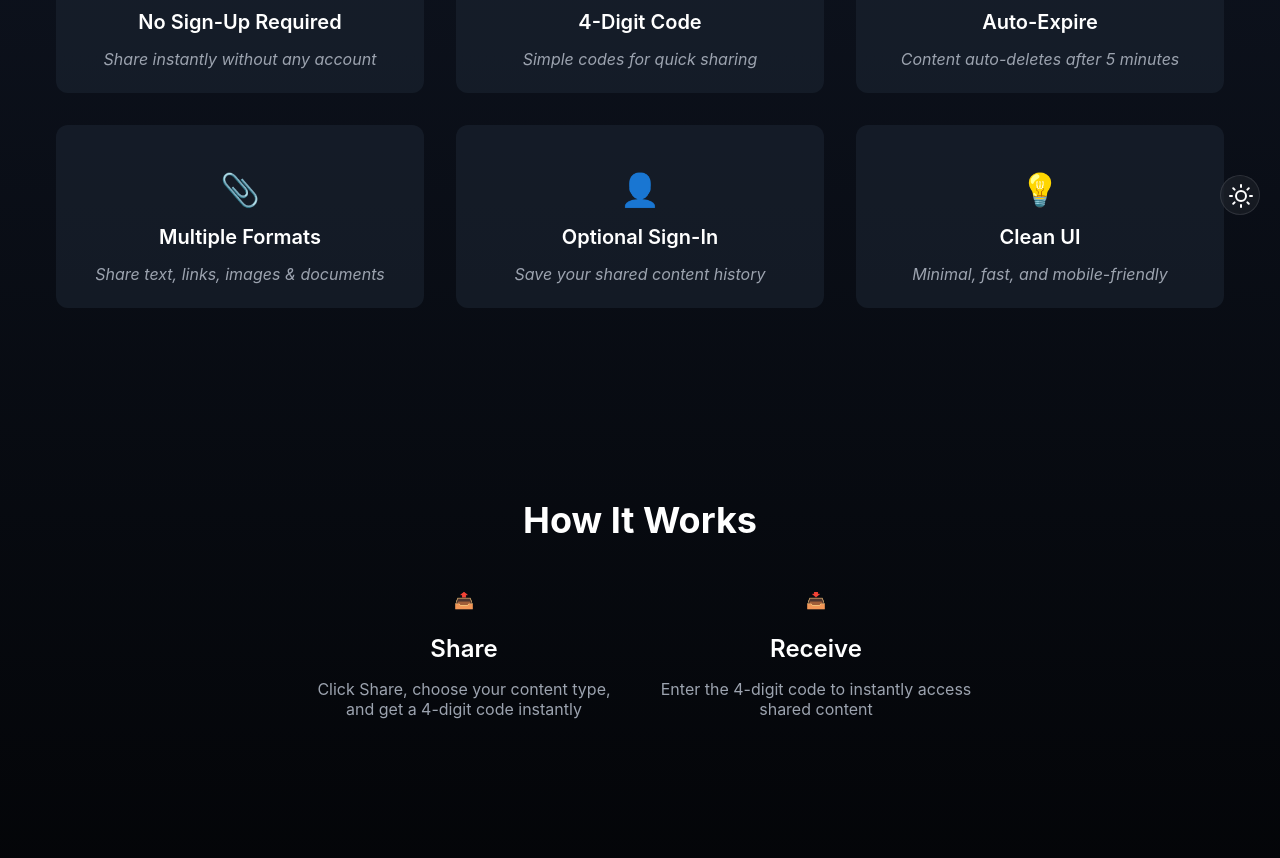
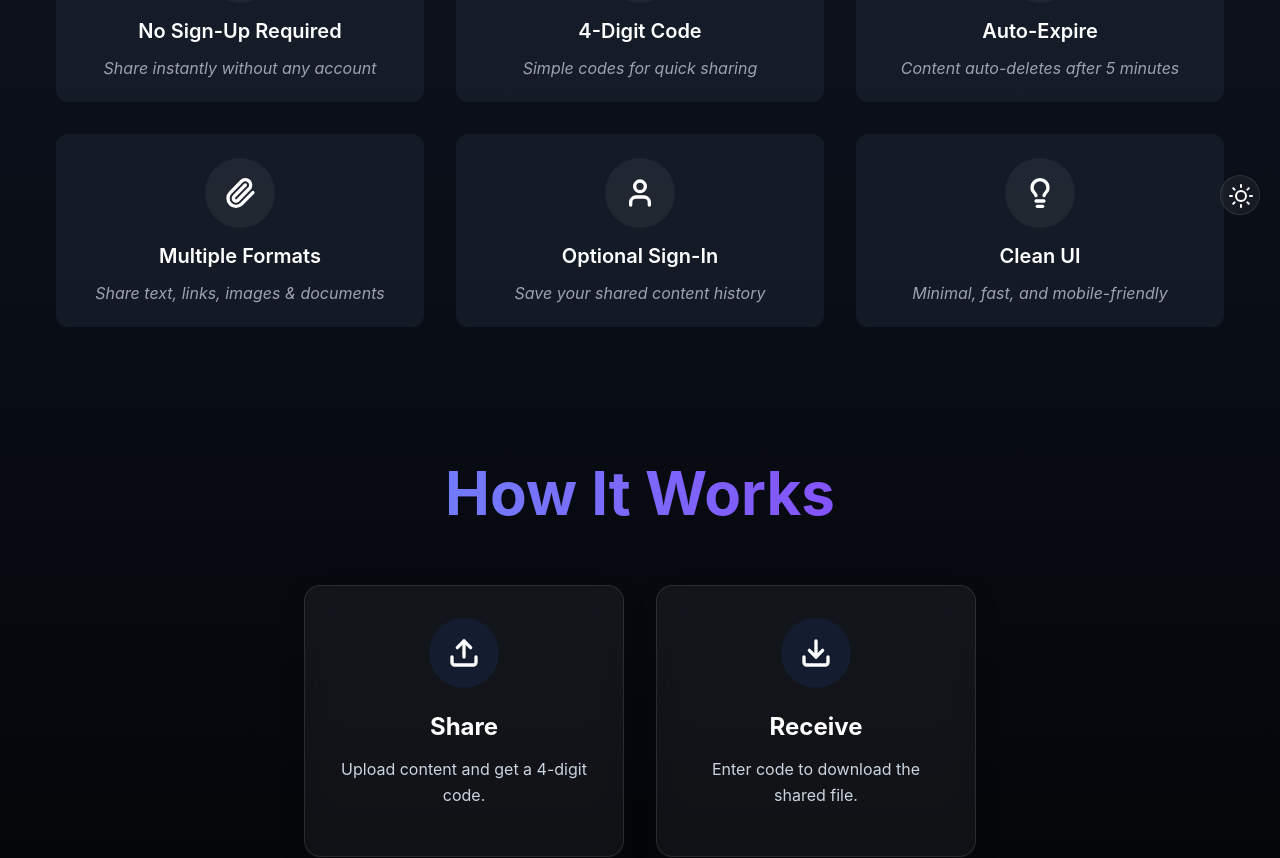
Before and after one commit to Vinoth82003/shareme, a Next.js app: page / in a window 1280 px wide. Shown: the part 540-1398 px from the top of the page. Built offline with nearby package versions, Linux system fonts and the light colour scheme.

Commit message:
Updated icons

```diff
--- a/package.json
+++ b/package.json
@@ -11,6 +11,7 @@
   "dependencies": {
     "@vercel/blob": "^1.1.1",
     "framer-motion": "^12.16.0",
+    "lucide-react": "^0.522.0",
     "mongoose": "^8.15.1",
     "next": "15.3.3",
     "react": "^19.0.0",
--- a/src/app/page.js
+++ b/src/app/page.js
@@ -1,52 +1,62 @@
-"use client"
-import { useState,useEffect } from 'react';
-import Features from '@/components/Features/Features';
-import styles from './page.module.css';
-import CTA from '@/components/CTA/CTA';
-import {  PageLoader } from '@/components/Loading/Loading';
+"use client";
+import { useState, useEffect } from "react";
+import Features from "@/components/Features/Features";
+import styles from "./page.module.css";
+import CTA from "@/components/CTA/CTA";
+import { PageLoader } from "@/components/Loading/Loading";
+import {
+  Upload,
+  Download,
+  Lock,
+  Hash,
+  Clock,
+  Paperclip,
+  User,
+  Lightbulb,
+} from "lucide-react";
 
 export default function Home() {
   const [isPageLoading, setIsPageLoading] = useState(true);
 
   const features = [
     {
-      emoji:"🔐",
-      title:"No Sign-Up Required",
-      description:"Share instantly without any account"
+      Icon: Lock,
+      title: "No Sign-Up Required",
+      description: "Share instantly without any account",
     },
     {
-      emoji:"🔢",
-      title:"4-Digit Code",
-      description:"Simple codes for quick sharing"
+      Icon: Hash,
+      title: "4-Digit Code",
+      description: "Simple codes for quick sharing",
     },
     {
-      emoji:"⏱️",
-      title:"Auto-Expire",
-      description:"Content auto-deletes after 5 minutes"
+      Icon: Clock,
+      title: "Auto-Expire",
+      description: "Content auto-deletes after 5 minutes",
     },
     {
-      emoji:"📎",
-      title:"Multiple Formats",
-      description:"Share text, links, images & documents"
+      Icon: Paperclip,
+      title: "Multiple Formats",
+      description: "Share text, links, images & documents",
     },
     {
-      emoji:"👤",
-      title:"Optional Sign-In",
-      description:"Save your shared content history"
+      Icon: User,
+      title: "Optional Sign-In",
+      description: "Save your shared content history",
     },
     {
-      emoji:"💡",
-      title:"Clean UI",
-      description:"Minimal, fast, and mobile-friendly"
+      Icon: Lightbulb,
+      title: "Clean UI",
+      description: "Minimal, fast, and mobile-friendly",
     },
-  ]
+  ];
 
   const cta = {
-    title:"Start Sharing Now",
-    description:"No registration required. It's that simple!",
-    buttonText:"Try ShareMe!",
-    href:"/share"
-  }
+    title: "Start Sharing Now",
+    description: "No registration required. It's that simple!",
+    buttonText: "Try ShareMe!",
+    href: "/share",
+  };
 
   useEffect(() => {
     setIsPageLoading(false);
@@ -59,36 +69,50 @@ export default function Home() {
       <main className={styles.main}>
         <h1 className={styles.title}>Share Content Instantly</h1>
         <p className={styles.description}>
-          No signup needed. Share text, links, images, and documents with just a 4-digit code!
+          No signup needed. Share text, links, images, and documents with just a
+          4-digit code!
         </p>
         <div className={styles.buttonGroup}>
-          <a href='/share' className={styles.primaryButton}>Share me </a>
-          <a href='/receive' className={styles.secondaryButton}>Receive</a>
+          <a href="/share" className={styles.primaryButton}>
+            Share me{" "}
+          </a>
+          <a href="/receive" className={styles.secondaryButton}>
+            Receive
+          </a>
         </div>
 
         {/* Features Grid */}
-        {features && <Features features={features}/>}
+        {features && <Features features={features} />}
       </main>
 
       {/* How It Works Section */}
       <section className={styles.howItWorks}>
-        <h2 className={styles.sectionTitle}>How It Works</h2>
+        <h2 className={styles.title}>How It Works</h2>
         <div className={styles.stepsContainer}>
           <div className={styles.step}>
-            <div className={styles.emoji}>📤</div>
+            <div className={styles.iconCircle}>
+              <Upload size={32} strokeWidth={2.5} />
+            </div>
             <h3 className={styles.stepTitle}>Share</h3>
-            <p className={styles.stepDescription}>Click Share, choose your content type, and get a 4-digit code instantly</p>
+            <p className={styles.stepDescription}>
+              Upload content and get a 4-digit code.
+            </p>
           </div>
+
           <div className={styles.step}>
-            <div className={styles.emoji}>📥</div>
+            <div className={styles.iconCircle}>
+              <Download size={32} strokeWidth={2.5} />
+            </div>
             <h3 className={styles.stepTitle}>Receive</h3>
-            <p className={styles.stepDescription}>Enter the 4-digit code to instantly access shared content</p>
+            <p className={styles.stepDescription}>
+              Enter code to download the shared file.
+            </p>
           </div>
         </div>
       </section>
 
       {/* CTA Section */}
-      <CTA cta={cta}/>
+      <CTA cta={cta} />
     </div>
   );
 }
--- a/src/app/page.module.css
+++ b/src/app/page.module.css
@@ -1,7 +1,10 @@
 .container {
   min-height: 100vh;
-  background: linear-gradient(to bottom, rgb(var(--background-start-rgb)),
-  rgb(var(--background-end-rgb)));
+  background: linear-gradient(
+    to bottom,
+    rgb(var(--background-start-rgb)),
+    rgb(var(--background-end-rgb))
+  );
   color: rgb(var(--clr));
 }
 
@@ -16,7 +19,7 @@
   font-size: 3.75rem;
   font-weight: bold;
   margin-bottom: 1.5rem;
-  background: linear-gradient(to right, #60a5fa, #a855f7);
+  background: linear-gradient(to right, #60a5fa, #962afc);
   -webkit-background-clip: text;
   background-clip: text;
   color: transparent;
@@ -65,12 +68,10 @@
   background-color: rgba(37, 99, 235, 0.1);
 }
 
-
-
 .howItWorks {
   max-width: 1200px;
   margin: 0 auto;
-  padding: 5rem 1rem;
+  padding: 0rem 1rem;
   text-align: center;
 }
 
@@ -85,27 +86,57 @@
   flex-direction: column;
   gap: 2rem;
   align-items: center;
+  padding: 2rem;
 }
 
 @media (min-width: 768px) {
   .stepsContainer {
     flex-direction: row;
     justify-content: center;
-    align-items: center;
+    align-items: stretch;
   }
 }
 
 .step {
-  flex: 1;
-  max-width: 20rem;
+  background: rgba(var(--glass-bg));
+  border: 1px solid rgba(var(--glass-border));
+  border-radius: 16px;
+  padding: 2rem;
+  max-width: 320px;
+  width: 100%;
+  text-align: center;
+  transition: transform 0.3s ease, box-shadow 0.3s ease;
+  backdrop-filter: blur(12px);
+  box-shadow: 0 8px 24px rgba(0, 0, 0, 0.15);
+}
+
+.step:hover {
+  transform: translateY(-5px);
+  box-shadow: 0 12px 32px rgba(0, 0, 0, 0.25);
+}
+
+.iconCircle {
+  font-size: 2.5rem;
+  background: rgba(var(--cta-bg-start-rgb), 0.1);
+  border-radius: 50%;
+  display: inline-block;
+  width: 70px;
+  height: 70px;
+  display: flex;
+  align-items: center;
+  justify-content: center;
+  margin: 0 auto;
 }
 
 .stepTitle {
   font-size: 1.5rem;
-  font-weight: 600;
+  font-weight: 700;
   margin-bottom: 1rem;
+  color: rgb(var(--cta-title));
 }
 
 .stepDescription {
-  color: #9ca3af;
+  font-size: 1rem;
+  color: rgba(var(--cta-desc));
+  line-height: 1.6;
 }
--- a/src/components/Features/Features.jsx
+++ b/src/components/Features/Features.jsx
@@ -1,23 +1,23 @@
 import styles from "./Features.module.css";
 
 const Features = ({ features }) => {
-    return (
-        <div className={styles.featuresGrid}>
-            {features.map((feature, index) => (
-                <div key={index + "-" + feature.title} className={styles.featureCard} style={{ animationDelay: index * 0.2 + "s" }}>
-                    <h1 className={styles.emoji}>
-                        {feature.emoji}
-                    </h1>
-                    <div className={styles.featureTitle}>
-                        {feature.title}
-                    </div>
-                    <div className={styles.featureDescription}>
-                        {feature.description}
-                    </div>
-                </div>
-            ))}
+  return (
+    <div className={styles.featuresGrid}>
+      {features.map(({ Icon, title, description }, index) => (
+        <div
+          key={index + "-" + title}
+          className={styles.featureCard}
+          style={{ animationDelay: `${index * 0.2}s` }}
+        >
+          <div className={styles.iconWrapper}>
+            <Icon size={32} strokeWidth={2.5} />
+          </div>
+          <div className={styles.featureTitle}>{title}</div>
+          <div className={styles.featureDescription}>{description}</div>
         </div>
-    )
-}
+      ))}
+    </div>
+  );
+};
 
 export default Features;
--- a/src/components/Features/Features.module.css
+++ b/src/components/Features/Features.module.css
@@ -6,7 +6,7 @@
 }
 
 @keyframes move-left {
-    100%{
+  100% {
     margin-top: 0;
     opacity: 1;
   }
@@ -17,7 +17,7 @@
   padding: 1.5rem;
   border-radius: 0.75rem;
   transition: background-color 0.2s;
-    animation: move-left .5s ease-in forwards;
+  animation: move-left 0.5s ease-in forwards;
   margin-top: 50px;
   opacity: 0;
 }
@@ -26,12 +26,20 @@
   background-color: rgba(var(--features-card-hov));
 }
 
-  /* .featureCard:hover .featureTitle,  .featureCard:hover .featureDescription {
-    color: #e8e7e7;
-  } */
-
 .emoji {
   font-size: 2rem;
+  margin-bottom: 1rem;
+}
+
+.iconWrapper {
+  display: flex;
+  align-items: center;
+  justify-content: center;
+  background: rgba(255, 255, 255, 0.05);
+  border-radius: 50%;
+  width: 70px;
+  height: 70px;
+  margin: 0 auto;
   margin-bottom: 1rem;
 }
 
@@ -47,10 +55,9 @@
   margin-top: 15px;
 }
 
-  @media screen and (max-width: 760px)  {
-
+@media screen and (max-width: 760px) {
   @keyframes move-left {
-        100%{
+    100% {
       margin-left: 0;
       opacity: 1;
     }
@@ -58,7 +65,7 @@
 
   .featureCard {
     background-color: rgba(51, 69, 96, 0.436);
-        animation: move-left .7s ease-in forwards;
+    animation: move-left 0.7s ease-in forwards;
     margin-left: -150px;
     opacity: 0;
   }
```
Also changed, not shown: src/app/receive/page.jsx (+48 -30 lines), src/app/receive/receive.module.css (+17 -1 lines), src/components/Model/model.module.css (+17 -7 lines), 1 other file (tests, documents, lock files or other folders). Lines whose indentation alone changed are shown as unchanged.
